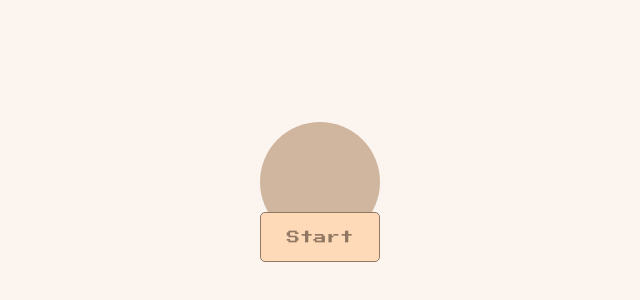
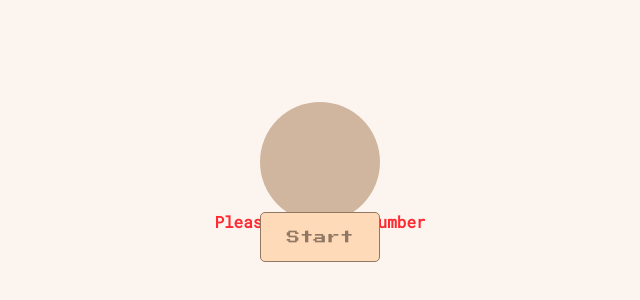
Before and after one commit to LabiciIvan/Minesweeper, a React (Vite) app: page / in a window 1280 px wide. Shown: the part 218-518 px from the top of the page, without its empty margins (320-960 px from the left). Built offline with nearby package versions, Linux system fonts and the light colour scheme.

Commit message:
Integrated the validation using regex. I have added validation, to when we want to start the game. Because I want to use this validation everywhere in game, I created a separated component that wil hold this changes.

```diff
--- a/src/components/Start.jsx
+++ b/src/components/Start.jsx
@@ -7,6 +7,7 @@
 
     const PATTERN = /^\d+$/;
     const [bombAmount, setBombAmount] = useState('');
+    const [error, setError] = useState({ error: 'Please insert a number'});
 
     const handleInput = e => {
 
@@ -25,6 +26,7 @@
         <div className='start-section'>
 
             <input  className='start-input'  maxLength={2} onChange={e => handleInput(e.target)}/>
+            <strong className='error'>{error.error}</strong>
             <button className='start-btn' onClick={() => validateBombsAmount()} >Start</button>
 
         </div>
--- a/src/css/start.css
+++ b/src/css/start.css
@@ -1,4 +1,5 @@
 @import url('https://fonts.googleapis.com/css2?family=Press+Start+2P&display=swap');
+@import url('https://fonts.googleapis.com/css2?family=Press+Start+2P&family=Roboto+Mono&display=swap');
 
 .start-section {
   width: 100%;
@@ -8,6 +9,7 @@
   grid-template-rows:    repeat(5, 1fr);
   background-color: rgb(252, 245, 239);
 }
+
 
 .start-btn,
 .start-input {
@@ -26,7 +28,7 @@
 
 .start-input {
   justify-self: center;
-  align-self: center;
+  align-self: flex-start;
 }
 
 .start-input {
@@ -54,3 +56,16 @@
   color: #764e2d;
   transition: 0.2s;
 }
+
+.error {
+  display: grid;
+  grid-area: 3/2/4/3;
+  justify-self: center;
+  align-self: center;
+  height: 100px;
+  width: 100%;
+  justify-content: center;
+  align-items: flex-end;
+  color: rgb(255, 43, 50);
+  font-family: 'Roboto Mono', monospace;
+}
```
